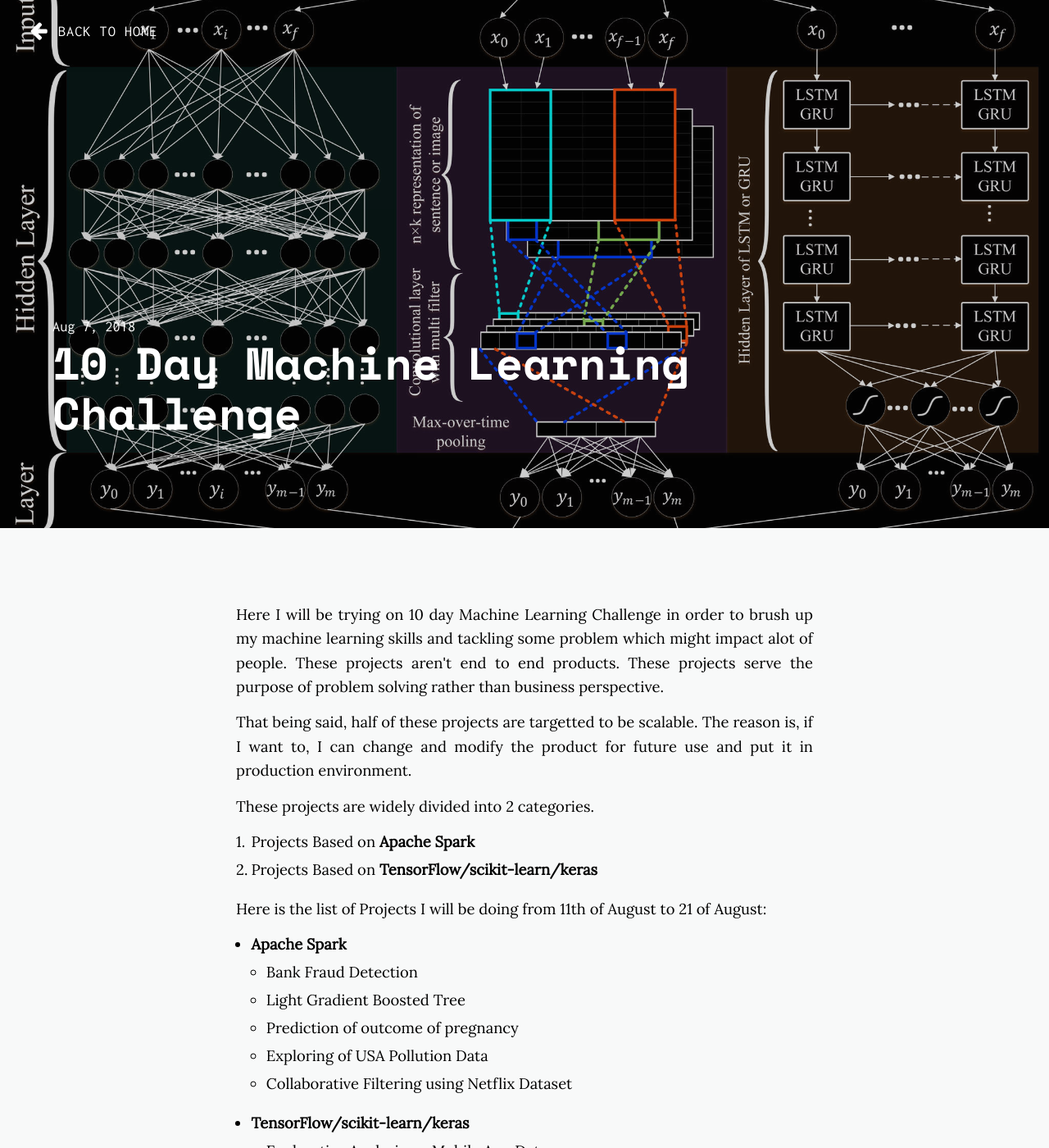
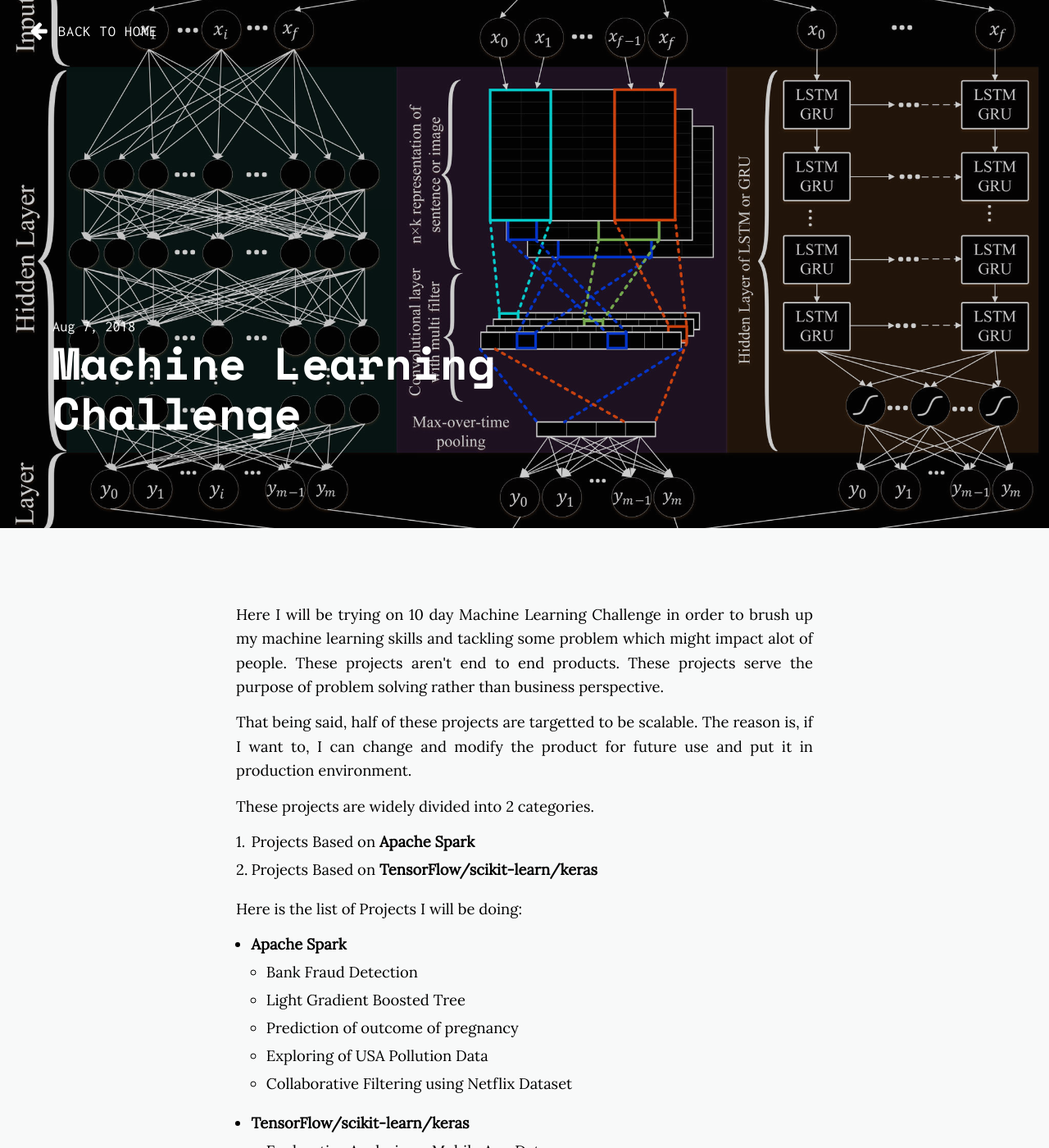
Before and after one commit to daftengineer/daftengineer.github.io, a Jekyll site: the page built from _posts/2018-08-07-ml-challange.markdown, in a window 1280 px wide and 1400 px high. Shown: the whole window at 82% size. Built offline with Jekyll 4.4.1, drawn with Linux system fonts in a browser that asks for light colours; nearby versions of some CDN libraries.

Commit message:
Update 2018-08-07-ml-challange.markdown

```diff
--- a/_posts/2018-08-07-ml-challange.markdown
+++ b/_posts/2018-08-07-ml-challange.markdown
@@ -1,6 +1,6 @@
 ---
 layout: post
-title: "10 Day Machine Learning Challenge"
+title: "Machine Learning Challenge"
 date: 2018-08-07
 description: Using different Apache Spark and TensorFlow Library, I will be making a machine learning project everyday for next 10 days
 image: "background-image: url('https://daftengineer.github.io/media_assets/machine_learning.jpg');filter:invert(100%);filter:blur(10%);"
@@ -16,7 +16,7 @@ image-sm: https://daftengineer.github.io/media_assets/machine_learning.jpg
     <li>Projects Based on <b>TensorFlow/scikit-learn/keras</b></li>
   </ol>
   </p>
-<p style="text-align:justify;">Here is the list of Projects I will be doing from 11th of August to 21 of August:
+<p style="text-align:justify;">Here is the list of Projects I will be doing:
 <ul>
         <li><b>Apache Spark</b></li>
            <ul>
```
